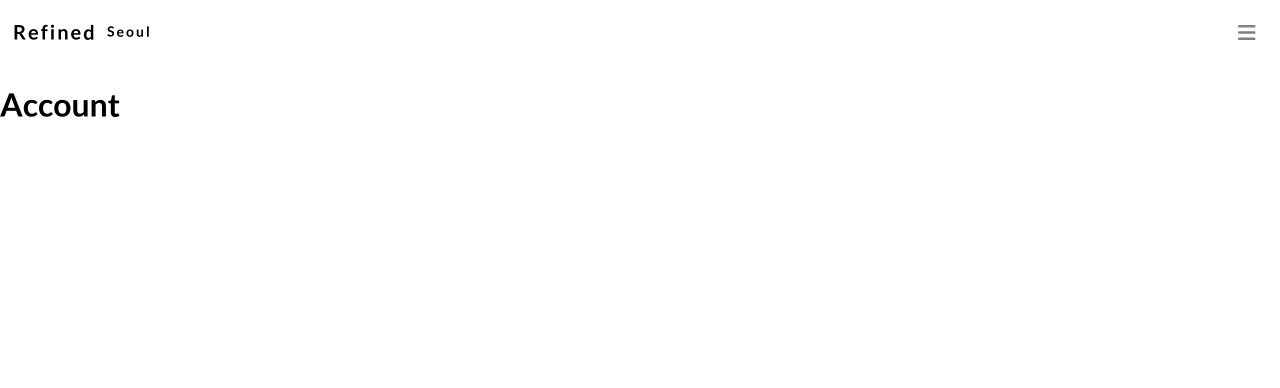
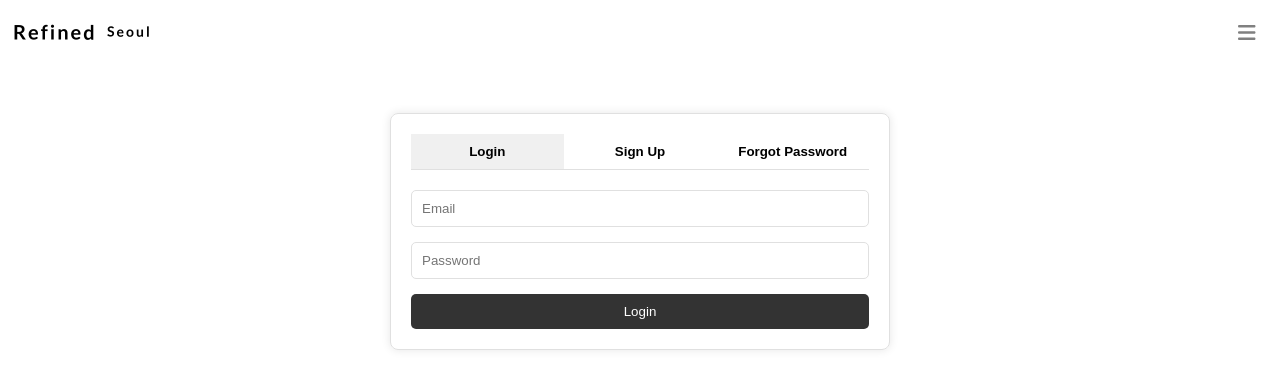
Before and after one commit to JunLee8108/Refined, a React (Create React App) app: page /Account in a window 1280 px wide. Shown: the top 388 px of the page. Built offline with nearby package versions, Linux system fonts and the light colour scheme.

Commit message:
transition effect changed on the collection page

```diff
--- a/src/components/helpers/CollectionSection.css
+++ b/src/components/helpers/CollectionSection.css
@@ -5,12 +5,10 @@
   justify-content: center;
   align-items: center;
   opacity: 0;
-  transform: translateY(-25%);
 }
 
 .collection-fade {
   opacity: 1;
-  transform: translateY(0%);
   transition: all 1.3s;
 }
 
--- /dev/null
+++ b/src/components/pages/Account.css
@@ -0,0 +1,64 @@
+.account-container {
+  width: 100%;
+  max-width: 500px;
+  margin: 50px auto;
+  padding: 20px;
+  border: 1px solid #e0e0e0;
+  border-radius: 8px;
+  box-shadow: 0px 0px 10px rgba(0, 0, 0, 0.1);
+}
+
+.account-nav {
+  display: flex;
+  justify-content: space-between;
+  border-bottom: 1px solid #e0e0e0;
+  margin-bottom: 20px;
+}
+
+.account-nav button {
+  flex: 1;
+  padding: 10px;
+  border: none;
+  background-color: transparent;
+  cursor: pointer;
+  font-weight: bold;
+  transition: background-color 0.3s ease;
+}
+
+.account-nav button.active {
+  background-color: #f0f0f0;
+}
+
+.login-form,
+.signup-form,
+.forgot-form {
+  display: flex;
+  flex-direction: column;
+}
+
+.login-form input,
+.signup-form input,
+.forgot-form input {
+  padding: 10px;
+  margin-bottom: 15px;
+  border: 1px solid #e0e0e0;
+  border-radius: 5px;
+}
+
+.login-form button,
+.signup-form button,
+.forgot-form button {
+  padding: 10px;
+  background-color: #333;
+  color: #fff;
+  border: none;
+  border-radius: 5px;
+  cursor: pointer;
+  transition: background-color 0.3s ease;
+}
+
+.login-form button:hover,
+.signup-form button:hover,
+.forgot-form button:hover {
+  background-color: #555;
+}
--- a/src/components/pages/Account.js
+++ b/src/components/pages/Account.js
@@ -1,9 +1,55 @@
-export default function Account() {
+import React, { useState } from "react";
+import "./Account.css";
+
+function Account() {
+  const [activeTab, setActiveTab] = useState("login");
+
   return (
-    <>
-      <div>
-        <h1>Account</h1>
+    <div className="account-container">
+      <div className="account-nav">
+        <button
+          onClick={() => setActiveTab("login")}
+          className={activeTab === "login" ? "active" : ""}
+        >
+          Login
+        </button>
+        <button
+          onClick={() => setActiveTab("signup")}
+          className={activeTab === "signup" ? "active" : ""}
+        >
+          Sign Up
+        </button>
+        <button
+          onClick={() => setActiveTab("forgot")}
+          className={activeTab === "forgot" ? "active" : ""}
+        >
+          Forgot Password
+        </button>
       </div>
-    </>
+      {activeTab === "login" && (
+        <div className="login-form">
+          <input type="text" placeholder="Email" />
+          <input type="password" placeholder="Password" />
+          <button>Login</button>
+        </div>
+      )}
+      {activeTab === "signup" && (
+        <div className="signup-form">
+          <input type="text" placeholder="Full Name" />
+          <input type="text" placeholder="Email" />
+          <input type="password" placeholder="Password" />
+          <input type="password" placeholder="Confirm Password" />
+          <button>Sign Up</button>
+        </div>
+      )}
+      {activeTab === "forgot" && (
+        <div className="forgot-form">
+          <input type="text" placeholder="Email" />
+          <button>Reset Password</button>
+        </div>
+      )}
+    </div>
   );
 }
+
+export default Account;
```
